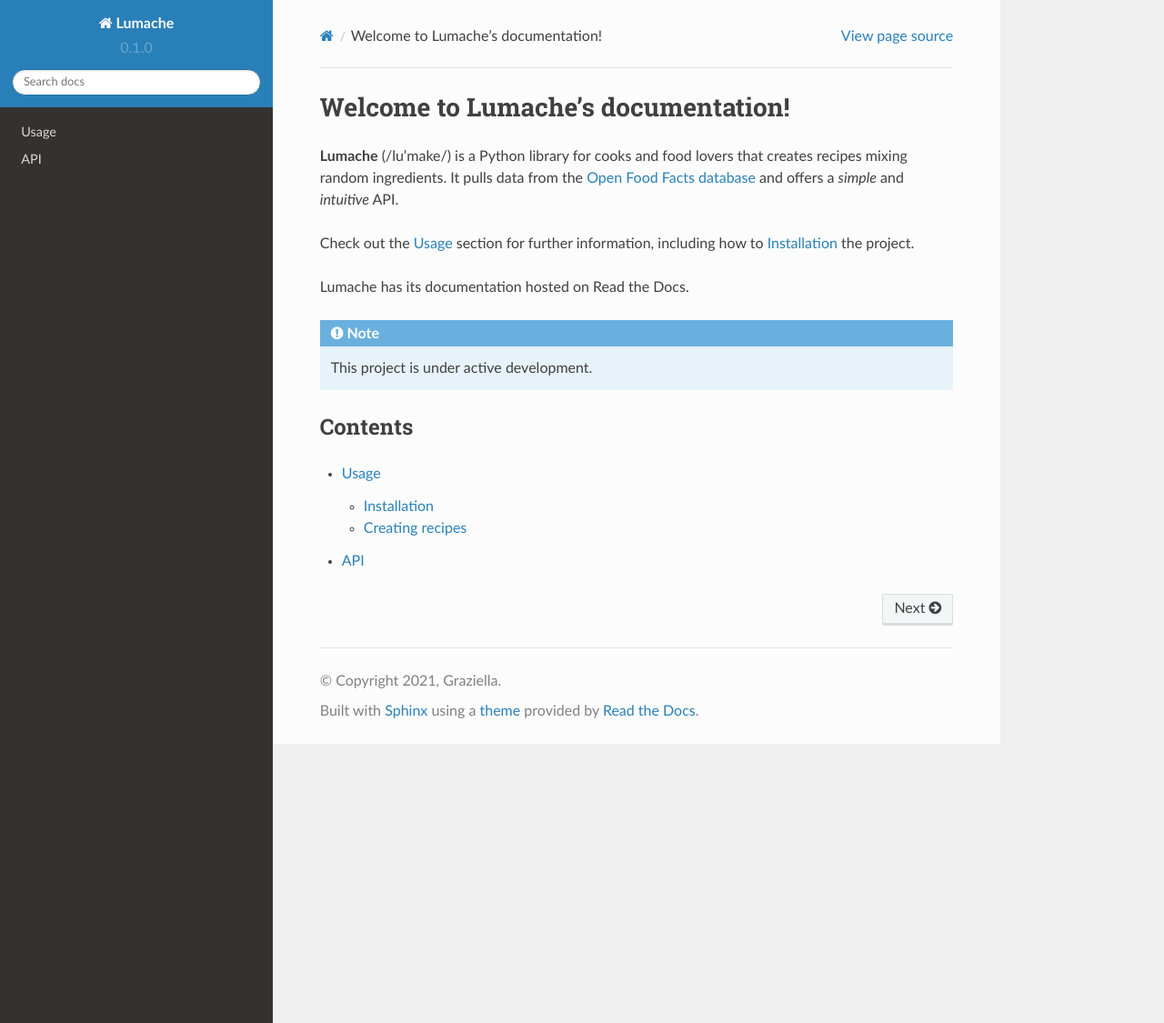
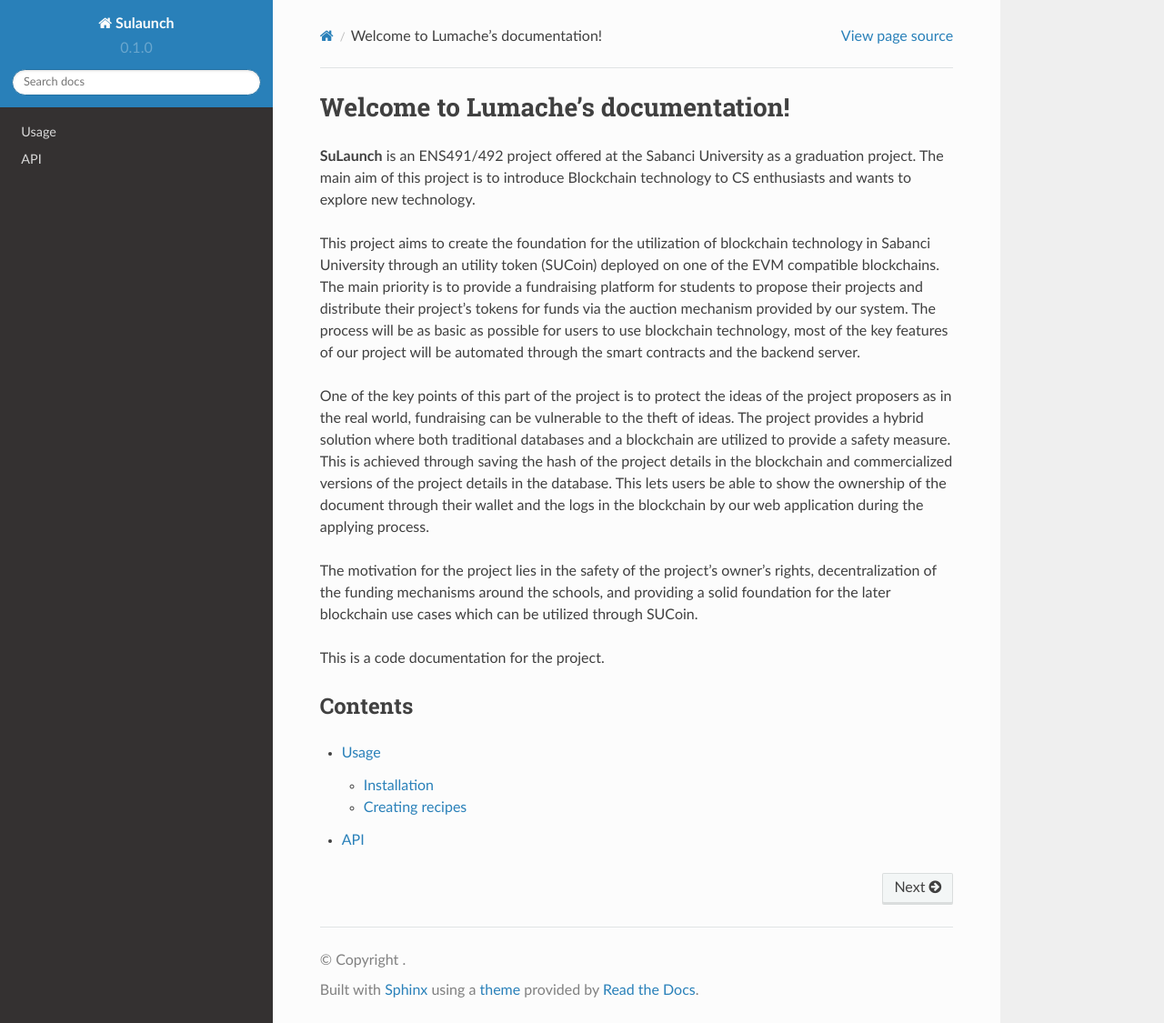
Before and after one commit to umutondersu/sulaunch-doc, a Sphinx documentation site: the page built from docs/source/index.rst, in a window 1280 px wide and 1125 px high. Shown: the whole window at 91% size. Built offline with Sphinx 7.4.7 and the Read the Docs theme 2.0.0, drawn with Linux system fonts in a browser that asks for light colours.

Commit message:
removed template project

```diff
--- a/README.rst
+++ b/README.rst
@@ -1,9 +1,9 @@
-Template for the Read the Docs tutorial
+Sulaunch Devoloper Documentation
 =======================================
 
-This GitHub template includes fictional Python library
+This GitHub repository includes the developer documentation for the Sulaunch platform
 with some basic Sphinx docs.
 
-Read the tutorial here:
+Read the tutorial for readthedocs here:
 
 https://docs.readthedocs.io/en/stable/tutorial/
--- a/docs/source/conf.py
+++ b/docs/source/conf.py
@@ -2,9 +2,9 @@
 
 # -- Project information
 
-project = 'Lumache'
-copyright = '2021, Graziella'
-author = 'Graziella'
+project = 'Sulaunch'
+copyright = ''
+author = 'Umut Şahin Önder'
 
 release = '0.1'
 version = '0.1.0'
--- a/docs/source/index.rst
+++ b/docs/source/index.rst
@@ -1,19 +1,15 @@
 Welcome to Lumache's documentation!
 ===================================
 
-**Lumache** (/lu'make/) is a Python library for cooks and food lovers
-that creates recipes mixing random ingredients.
-It pulls data from the `Open Food Facts database <https://world.openfoodfacts.org/>`_
-and offers a *simple* and *intuitive* API.
+**SuLaunch** is an ENS491/492 project offered at the Sabanci University as a graduation project. The main aim of this project is to introduce Blockchain technology to CS enthusiasts and wants to explore new technology.
 
-Check out the :doc:`usage` section for further information, including
-how to :ref:`installation` the project.
+This project aims to create the foundation for the utilization of blockchain technology in Sabanci University through an utility token (SUCoin) deployed on one of the EVM compatible blockchains. The main priority is to provide a fundraising platform for students to propose their projects and distribute their project’s tokens for funds via the auction mechanism provided by our system. The process will be as basic as possible for users to use blockchain technology, most of the key features of our project will be automated through the smart contracts and the backend server.
 
-Lumache has its documentation hosted on Read the Docs.
+One of the key points of this part of the project is to protect the ideas of the project proposers as in the real world, fundraising can be vulnerable to the theft of ideas. The project provides a hybrid solution where both traditional databases and a blockchain are utilized to provide a safety measure. This is achieved through saving the hash of the project details in the blockchain and commercialized versions of the project details in the database. This lets users be able to show the ownership of the document through their wallet and the logs in the blockchain by our web application during the applying process.
 
-.. note::
+The motivation for the project lies in the safety of the project’s owner’s rights, decentralization of the funding mechanisms around the schools, and providing a solid foundation for the later blockchain use cases which can be utilized through SUCoin.
 
-   This project is under active development.
+This is a code documentation for the project.
 
 Contents
 --------
--- a/pyproject.toml
+++ b/pyproject.toml
@@ -3,6 +3,6 @@
 build-backend = "flit_core.buildapi"
 
 [project]
-name = "lumache"
-authors = [{name = "Graziella", email = "graziella@lumache"}]
+name = "sulaunch"
+authors = [{name = "Umut Şahin Önder", email = "umutonder@sabanciuniv.edu"}]
 dynamic = ["version", "description"]
```
Also changed, not shown: lumache.py (deleted, +0 -23 lines).
